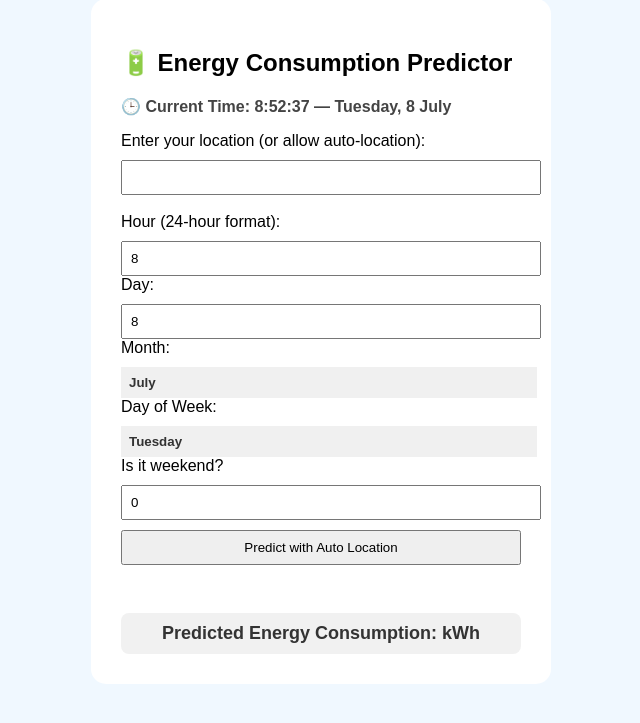
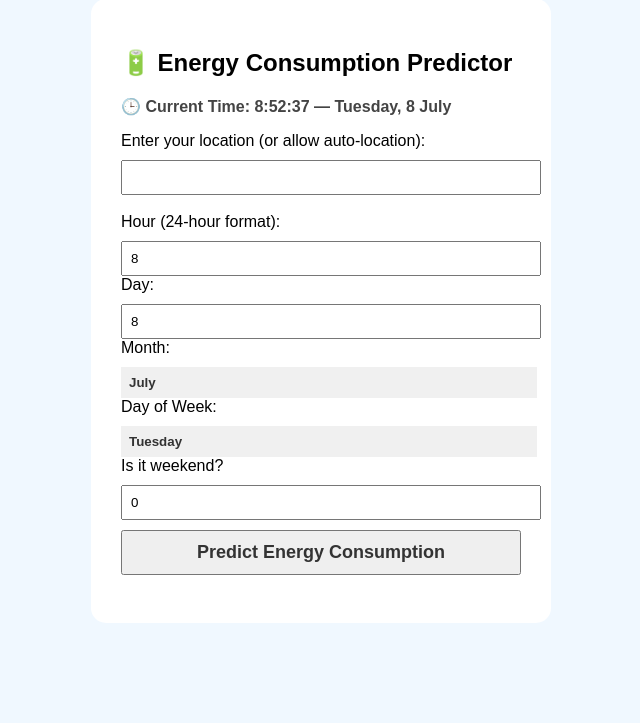
Before and after one commit to sampada-dubey/energy-consumption-predictor, a Flask app: page / in a window 1280 px wide. Shown: the part 49-772 px from the top of the page, without its empty margins (319-959 px from the left). Run offline with Flask 3, Linux system fonts and the light colour scheme; parts of the project's set-up code (start-up, migrations or seed data) failed here and were passed over.

Commit message:
modified:   flask_api/templates/index.html

```diff
--- a/flask_api/templates/index.html
+++ b/flask_api/templates/index.html
@@ -65,14 +65,11 @@
       </div>
 
       <!-- Button -->
-      <button type="button" class="btn btn-primary w-100" onclick="getLocationAndSubmit()">Predict with Auto Location</button><br><br>
+      <button type="button" class="btn btn-primary w-100" onclick="getLocationAndSubmit()" style="font-size: 18px; color: #333; padding: 10px;">
+        <strong>
+          Predict Energy Consumption</button><br><br><span id="prediction"></span>
+        </strong>
     </form>
-
-    <!-- Result -->
-    <div id="result" style="font-size: 18px; color: #333; padding: 10px;">
-      <strong>Predicted Energy Consumption:</strong> <span id="prediction"></span> kWh
-    </div>
-  </div>
 
   <script>
     window.onload = function () {
```
